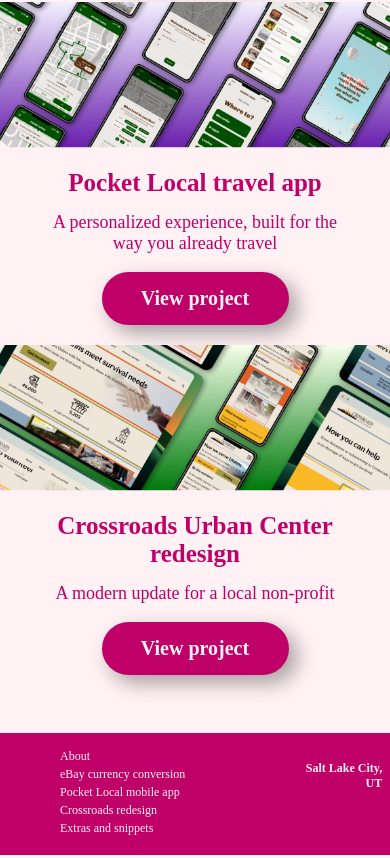
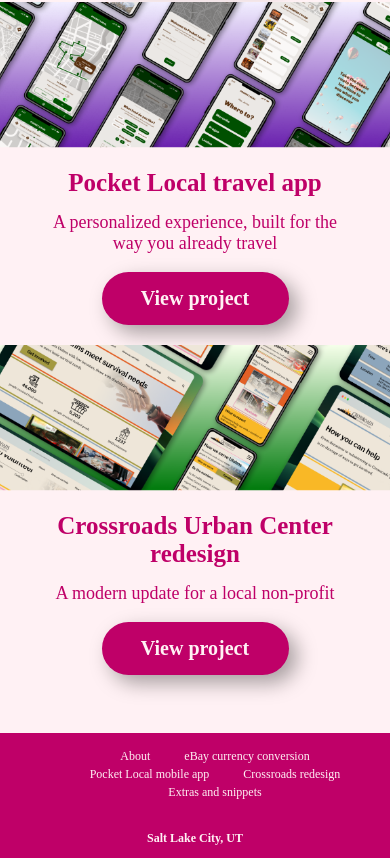
Before and after one commit to jcareri/UX_UI_HW_18, a plain HTML site: page index.html in a window 390 px wide. Shown: the part 1410-2268 px from the top of the page. Drawn offline with Linux system fonts and the light colour scheme; a web font is replaced by a local one.

Commit message:
Updated mobile footer

```diff
--- a/CSS/style.css
+++ b/CSS/style.css
@@ -245,15 +245,17 @@
 
     /* Footer styles start here */
     .pages {
-        width: 70%;
-        margin: 0%;
-        padding-right: 1%;
+        width: 100%;
+        text-align: center;
         vertical-align: middle;
     }
     .location {
-        width: 20%;
-        float: right;
-        padding-top: 4%;
-        padding-right: 2%;
+        width: 100%;
+        text-align: center;
+        vertical-align: middle;
+    }
+    .footerItem {
+        padding-left: 15px;
+        padding-right: 15px;
     }
 }
```
